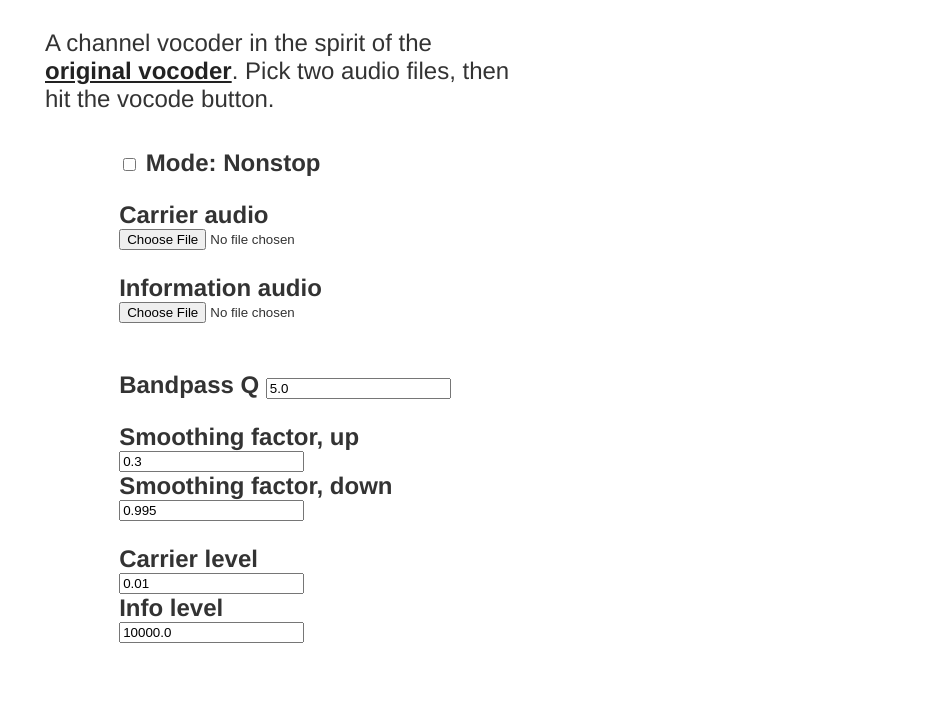
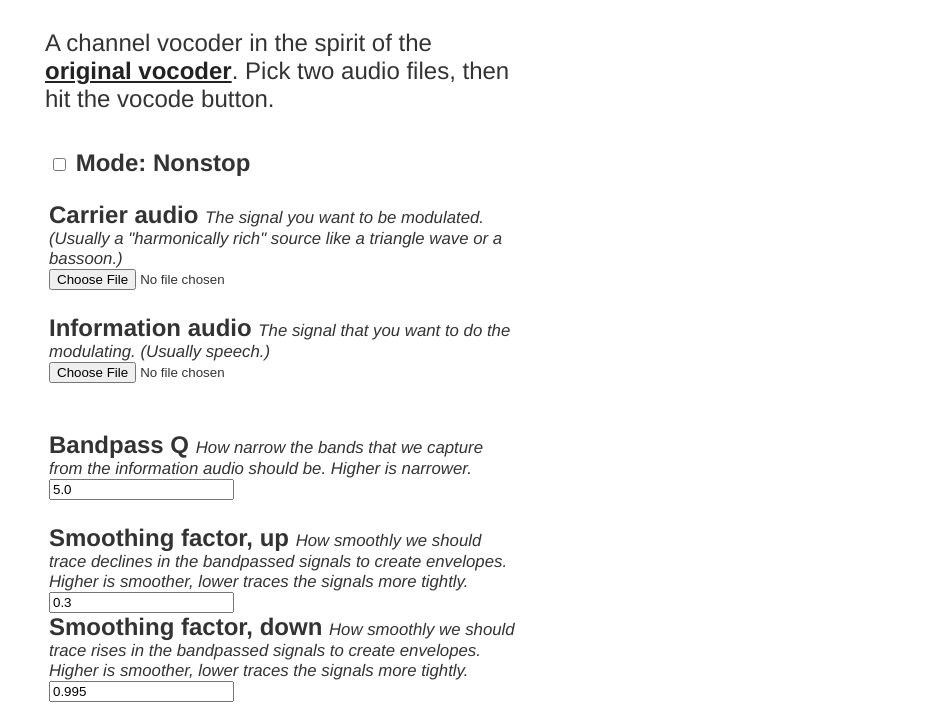
Before and after one commit to jimkang/channel-vocoder, a website with bundled scripts: page index.html in a window 1280 px wide. Shown: the part 90-800 px from the top of the page, without its empty margins (355-1280 px from the left). Built offline with nearby package versions, Linux system fonts and the light colour scheme; what audio-context-singleton, route-state would draw is missing.

Commit message:
Explanations.

```diff
--- a/app.css
+++ b/app.css
@@ -90,7 +90,7 @@ canvas {
 
 label {
   font-weight: bold;
-  margin-bottom: 0.25rem;
+  margin-bottom: 0.5rem;
 }
 
 .audio-display {
@@ -101,6 +101,10 @@ label {
   width: 100%;
 }
 
+.expl {
+  font-style: italic;
+  font-size: 0.7em;
+}
 
 @media all and (max-height: 568px) {
   body {
--- a/index.html
+++ b/index.html
@@ -25,7 +25,7 @@
       </span>
 
       <span class="group">
-        <label for="file1">Carrier audio</label><br />
+        <label for="file1">Carrier audio</label> <span class="expl">The signal you want to be modulated.(Usually a "harmonically rich" source like a triangle wave or a bassoon.)</span><br />
         <input
           id="file1"
           class="input-source"
@@ -38,7 +38,7 @@
       </span>
 
       <span class="group">
-        <label for="file2">Information audio</label><br />
+        <label for="file2">Information audio</label> <span class="expl">The signal that you want to do the modulating. (Usually speech.)</span><br />
         <input
           id="file2"
           class="input-source"
@@ -55,16 +55,16 @@
       </span>
 
       <span class="group">
-        <label for="q-val">Bandpass Q</label>
+        <label for="q-val">Bandpass Q</label> <span class="expl">How narrow the bands that we capture from the information audio should be. Higher is narrower.</span>
         <input id="q-val" type="number" value="5.0" />
 
         <div class="bandpass-results"></div>
       </span>
 
       <span class="group">
-        <label for="smoothing-factor-up">Smoothing factor, up</label><br>
+        <label for="smoothing-factor-up">Smoothing factor, up</label> <span class="expl">How smoothly we should trace declines in the bandpassed signals to create envelopes. Higher is smoother, lower traces the signals more tightly.</span><br>
         <input id="smoothing-factor-up" type="number" value="0.3" /><br>
-        <label for="smoothing-factor-down">Smoothing factor, down</label><br>
+        <label for="smoothing-factor-down">Smoothing factor, down</label> <span class="expl">How smoothly we should trace rises in the bandpassed signals to create envelopes. Higher is smoother, lower traces the signals more tightly.</span><br>
         <input id="smoothing-factor-down" type="number" value="0.995" /><br>
         <button id="envelope-button" class="hidden">
           Get envelope followers for bands
@@ -78,9 +78,9 @@
         </button>
         <div class="carrier-bandpass-results"></div>
 
-        <label for="carrier-level">Carrier level</label><br>
+        <label for="carrier-level">Carrier level</label> <span class="expl">How loud the carrier input to the modulation should be.</span><br>
         <input id="carrier-level" type="number" value="0.01" /><br>
-        <label for="info-level">Info level</label><br>
+        <label for="info-level">Info level</label> <span class="expl">How loud the information input to the modulation should be.</span><br>
         <input id="info-level" type="number" value="10000.0" />
       </span>
 
```
